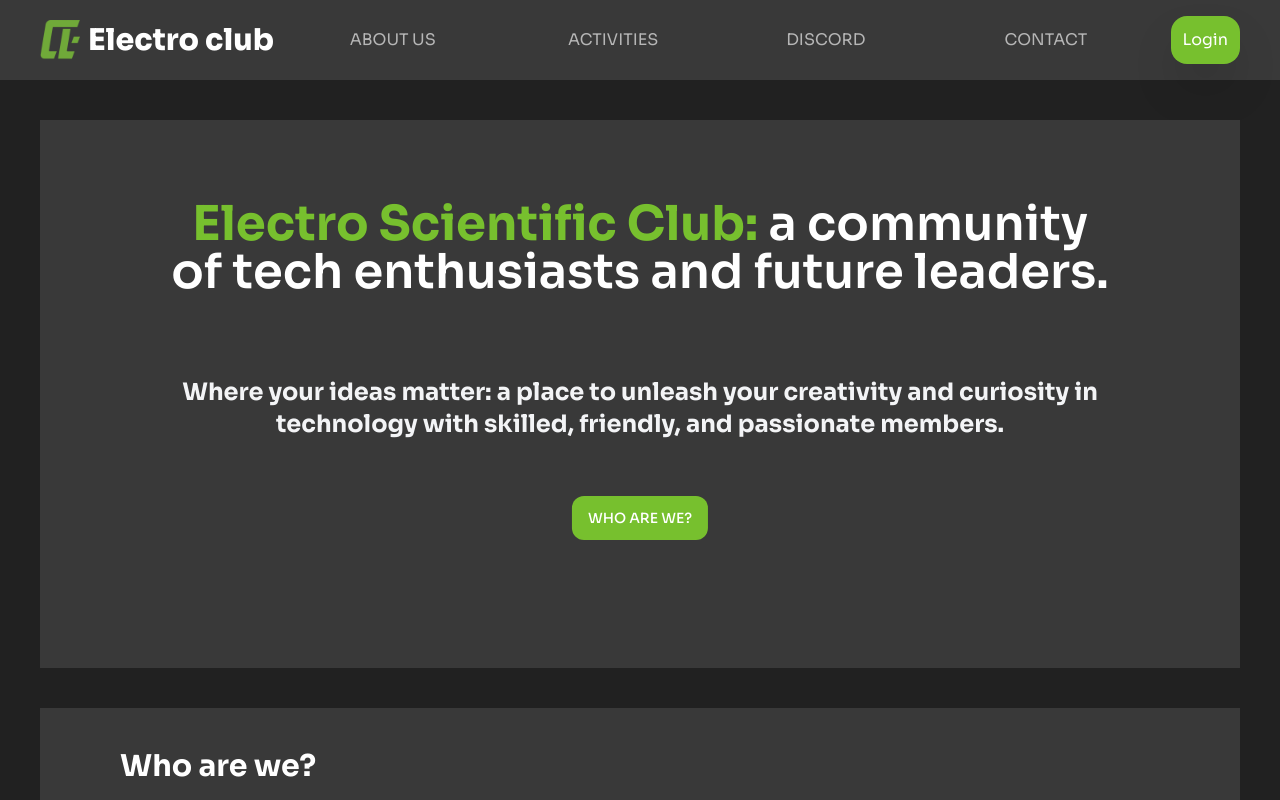
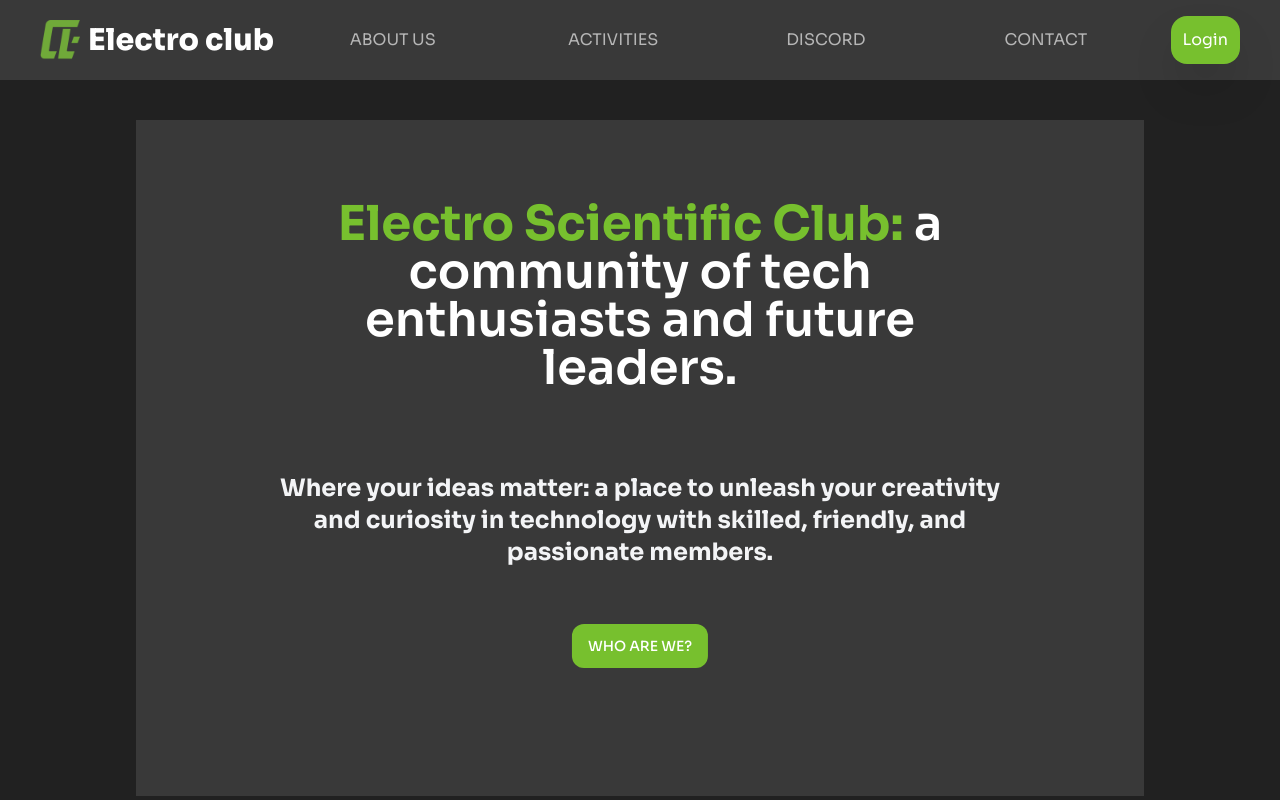
Before and after one commit to akram-aki/electro_website_v2, a React (Vite) app in the folder front/electro_website/: page / in a window 1280 px wide. Shown: the top 800 px of the page. Built offline with nearby package versions, Linux system fonts and the light colour scheme; no server answers.

Commit message:
adjusted font colors, page margin, and added rounding to fit current design

```diff
--- a/front/electro_website/src/App.jsx
+++ b/front/electro_website/src/App.jsx
@@ -1,6 +1,6 @@
 import "./App.css";
 import Header from "./assets/Header";
-import Description from "./assets/Description";
+import AboutUs from "./assets/AboutUs";
 import Numbers from "./assets/Numbers";
 import Who from "./assets/Who";
 import axios from "axios";
@@ -13,9 +13,11 @@ function App() {
     <>
       <User>
         <Header></Header>
-        <Description></Description>
-        <Who></Who>
-        <Numbers></Numbers>
+        <div className="mx-24">
+          <AboutUs></AboutUs>
+          <Who></Who>
+          <Numbers></Numbers>
+        </div>
       </User>
     </>
   );
--- /dev/null
+++ b/front/electro_website/src/assets/AboutUs.jsx
@@ -0,0 +1,19 @@
+export default function AboutUs() {
+  return (
+    <div className="bg-NAV relative m-10 pb-52">
+      <div className="flex px-32 py-20 font-semibold text-white ">
+        <p className="text-5xl  text-center font-sora">
+          <span className="text-ELECT font-bold">Electro Scientific Club:</span> a
+          community of tech enthusiasts and future leaders.
+        </p>
+      </div>
+      <p className="text-gray-100 pb-5 px-32 text-2xl text-center font-sora font-bold">
+        Where your ideas matter: a place to unleash your creativity and
+        curiosity in technology with skilled, friendly, and passionate members.
+      </p>
+      <button className="bg-ELECT  font-medium text-sm absolute left-1/2 bottom-32 transform -translate-x-1/2 text-white rounded-xl px-4 py-3">
+        WHO ARE WE?
+      </button>
+    </div>
+  );
+}
```
